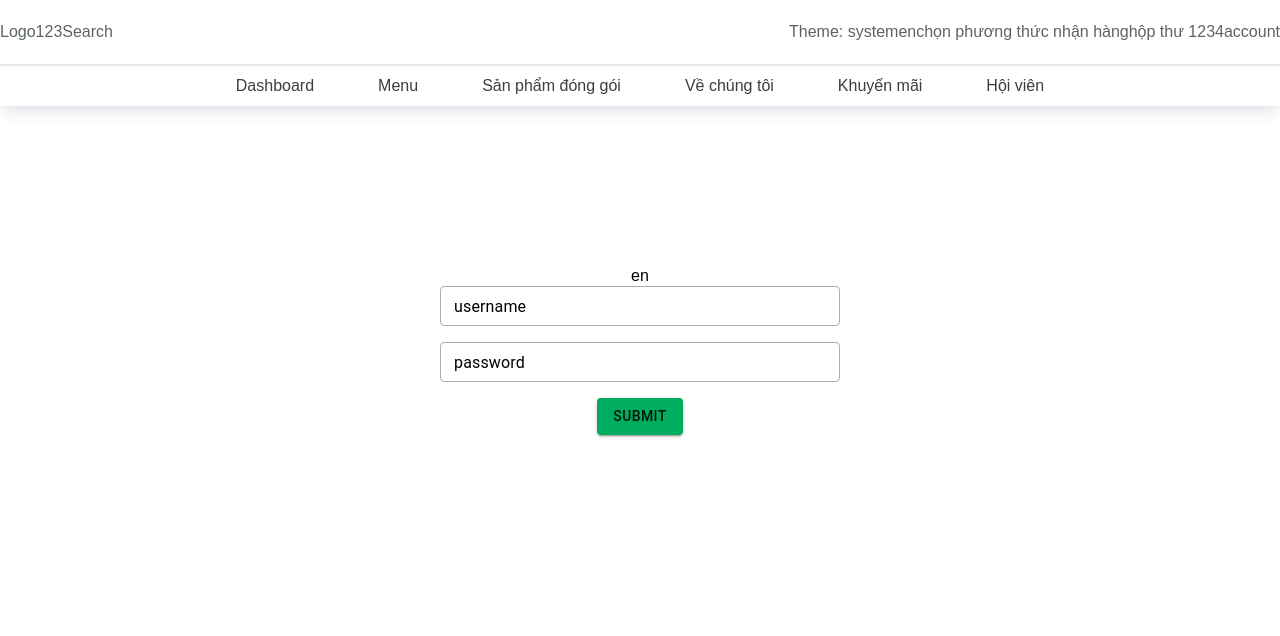
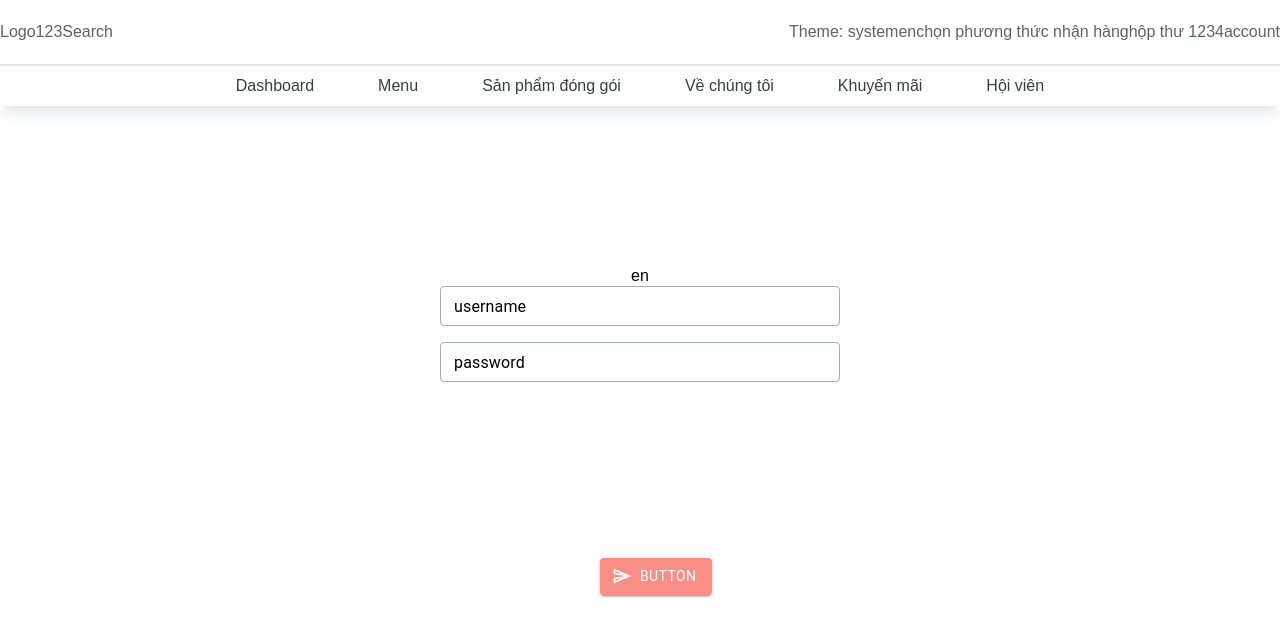
Before and after one commit to congtran8991/coffee_shop_fe, a Next.js app in the folder coffee_fee/: page /example in a window 1280 px wide. Shown: the top 636 px of the page. Built offline with nearby package versions, Linux system fonts and the light colour scheme.

Commit message:
add code

```diff
--- a/coffee_fee/app/example/page.tsx
+++ b/coffee_fee/app/example/page.tsx
@@ -14,6 +14,12 @@ import { useResolverForm } from '@/hooks/lib/useResolverForm';
 import { Controller } from 'react-hook-form';
 import Grid from '@mui/material/Grid2';
 import { Button } from '@mui/material';
+import KButtons from '@/lib/Button';
+import { useRef } from 'react';
+import KColors from '@/constants/colors';
+import KImage from '@/lib/Image';
+
+import SendOutlinedIcon from '@mui/icons-material/SendOutlined';
 
 export default function Home() {
   const count = useAppSelector((state) => state.abc.count);
@@ -29,6 +35,8 @@ export default function Home() {
       },
     },
   });
+
+  const refe = useRef<any>('');
 
   return (
     <div
@@ -57,12 +65,7 @@ export default function Home() {
 
       <div>{localStorage.getItem('i18nextLng')}</div>
 
-      <KForm
-        onSubmit={(e) => {
-          e.preventDefault();
-          console.log('submit');
-        }}
-      >
+      <KForm onSubmit={methods.handleSubmit(() => {})}>
         <Grid maxWidth={'400px'} container spacing={2}>
           <Grid size={{ xs: 12 }}>
             <Controller
@@ -85,9 +88,16 @@ export default function Home() {
           </Grid>
 
           <Grid size={{ xs: 12 }} textAlign={'center'}>
-            <Button variant="contained" type="submit">
-              Submit
-            </Button>
+            <KButtons.ICon
+              margin="10rem"
+              startIcon={<SendOutlinedIcon />}
+              variant="contained"
+              size="medium"
+              bgC={KColors.danger.mild}
+              color={KColors.white}
+              isLoading={false}
+              type="submit"
+            />
           </Grid>
         </Grid>
       </KForm>
--- a/coffee_fee/app/globals.css
+++ b/coffee_fee/app/globals.css
@@ -5,6 +5,8 @@
 :root {
   /* --background: #ffffff;
   --foreground: #171717; */
+  --white-base: #ffffff;
+  --black-base: #000000;
   --default-text-color: #000000;
 
   --primary-1: #00ad5e;
@@ -50,6 +52,8 @@
 .dark {
   /* --background: #0a0a0a;
     --foreground: #ededed; */
+  --white-base: #ffffff;
+  --black-base: #000000;
   --default-text-color: #ffffff;
 
   --primary-1: #00ad5e;
--- a/coffee_fee/constants/colors.ts
+++ b/coffee_fee/constants/colors.ts
@@ -1,4 +1,6 @@
 import { RootColors } from '@/types/common';
+
+// export type
 
 const brand: Record<
   | 'primary'
@@ -55,8 +57,22 @@ const brand: Record<
   },
 };
 
+// type ExtractRootColors<T> = T extends `var(${infer U})` ? U : never;
+
+// export type typeKColors = `var(${ExtractRootColors<
+//   | (typeof brand)['defaultTextColor']
+//   | (typeof brand)[Exclude<
+//       keyof typeof brand,
+//       'defaultTextColor'
+//     >][keyof Record<'mild' | 'moderate' | 'severe', `var(${RootColors})`>]
+// >})`;
+
+export type TypeKColors = `var(${RootColors})`;
+
 const KColors = {
   ...brand,
+  white: 'var(--white-base)' as any,
+  black: 'var(--black-base)' as any,
 };
 
 export default KColors;
--- /dev/null
+++ b/coffee_fee/constants/spacing.ts
@@ -0,0 +1,38 @@
+export type SizeSpacing =
+  | '0rem'
+  | '0.25rem'
+  | '0.5rem'
+  | '0.75rem'
+  | '1rem'
+  | '1.25rem'
+  | '1.5rem'
+  | '1.75rem'
+  | '2rem'
+  | '2.5rem'
+  | '3rem'
+  | '3.5rem'
+  | '4rem'
+  | '5rem'
+  | '6rem'
+  | '8rem'
+  | '10rem'
+  | '12rem'
+  | '14rem'
+  | '16rem';
+
+export interface KSpacing {
+  margin?: SizeSpacing;
+  marginX?: SizeSpacing;
+  marginY?: SizeSpacing;
+  marginL?: SizeSpacing;
+  marginR?: SizeSpacing;
+  marginT?: SizeSpacing;
+  marginB?: SizeSpacing;
+  padding?: SizeSpacing;
+  paddingX?: SizeSpacing;
+  paddingY?: SizeSpacing;
+  paddingL?: SizeSpacing;
+  paddingR?: SizeSpacing;
+  paddingT?: SizeSpacing;
+  paddingB?: SizeSpacing;
+}
--- /dev/null
+++ b/coffee_fee/lib/Button/Base.tsx
@@ -0,0 +1,51 @@
+import React, { memo, useMemo } from 'react';
+import Button from '@mui/material/Button';
+import { KButtonProps } from './helpers';
+import { useSpacingHelper } from '../common';
+import { pick } from 'lodash';
+const BasicButtons = React.forwardRef<HTMLButtonElement, KButtonProps>(
+  (props, ref) => {
+    const {
+      title = 'button',
+      size = 'small',
+      variant = 'contained',
+      color,
+      fontWeight = '400',
+      bgC,
+      border,
+      borderColor,
+      sx,
+      onPress,
+      isLoading,
+      ...rest
+    } = props;
+
+    const spacing = useSpacingHelper(rest);
+
+    return (
+      <Button
+        ref={ref}
+        {...rest}
+        variant={variant}
+        size={size}
+        loading={isLoading}
+        sx={{
+          color,
+          backgroundColor: bgC,
+          fontWeight,
+          border,
+          borderColor,
+          ...spacing,
+          ...sx,
+        }}
+        onClick={onPress}
+      >
+        {title}
+      </Button>
+    );
+  },
+);
+
+BasicButtons.displayName = 'BaseButton';
+
+export default memo(BasicButtons);
--- /dev/null
+++ b/coffee_fee/lib/Button/ICon.tsx
@@ -0,0 +1,23 @@
+import React, { memo } from 'react';
+import Base from '../Button/Base';
+import { KButtonProps } from './helpers';
+
+const ButtonICon = React.forwardRef<HTMLButtonElement, KButtonProps>(
+  (props, ref) => {
+    const { startIcon, endIcon, isLoading, onPress } = props;
+    return (
+      <Base
+        ref={ref}
+        {...props}
+        startIcon={startIcon}
+        endIcon={endIcon}
+        isLoading={isLoading}
+        onClick={onPress}
+      />
+    );
+  },
+);
+
+ButtonICon.displayName = 'ButtonIcon';
+
+export default memo(ButtonICon);
--- /dev/null
+++ b/coffee_fee/lib/Button/helpers.ts
@@ -0,0 +1,23 @@
+import { TypeKColors } from '@/constants/colors';
+import { KSpacing } from '@/constants/spacing';
+import { ButtonProps } from '@mui/material';
+
+export interface KButtonProps extends KSpacing, Omit<ButtonProps, 'color'> {
+  fontWeight?:
+    | '100'
+    | '200'
+    | '300'
+    | '400'
+    | '500'
+    | '600'
+    | '700'
+    | '800'
+    | '900'
+    | 'bold';
+  bgC?: TypeKColors;
+  border?: number;
+  borderColor?: TypeKColors;
+  color?: TypeKColors;
+  isLoading?: boolean;
+  onPress?: () => void;
+}
--- a/coffee_fee/lib/Button/index.tsx
+++ b/coffee_fee/lib/Button/index.tsx
@@ -1 +1,9 @@
-export default {};
+import Base from './Base';
+import ButtonICon from './ICon';
+
+class KButtons {
+  static Base = Base;
+  static ICon = ButtonICon;
+}
+
+export default KButtons;
--- /dev/null
+++ b/coffee_fee/lib/common.ts
@@ -0,0 +1,38 @@
+import { KSpacing } from '@/constants/spacing';
+
+export const useSpacingHelper = (props: KSpacing) => {
+  const {
+    margin,
+    marginL,
+    marginR,
+    marginT,
+    marginB,
+    marginX,
+    marginY,
+    padding,
+    paddingL,
+    paddingR,
+    paddingT,
+    paddingB,
+    paddingX,
+    paddingY,
+  } = props;
+  const res = {
+    margin,
+    marginLeft: marginL,
+    marginRight: marginR,
+    marginTop: marginT,
+    marginBottom: marginB,
+    marginX: marginX,
+    marginY: marginY,
+    padding: padding,
+    paddingLeft: paddingL,
+    paddingRight: paddingR,
+    paddingTop: paddingT,
+    paddingBottom: paddingB,
+    paddingX: paddingX,
+    paddingY: paddingY,
+  };
+
+  return res;
+};
--- a/coffee_fee/package.json
+++ b/coffee_fee/package.json
@@ -13,13 +13,14 @@
     "@emotion/react": "^11.14.0",
     "@emotion/styled": "^11.14.0",
     "@hookform/resolvers": "^4.1.1",
-    "@mui/icons-material": "^6.3.1",
-    "@mui/material": "^6.3.1",
+    "@mui/icons-material": "^6.4.6",
+    "@mui/material": "^6.4.6",
     "@reduxjs/toolkit": "^2.5.0",
     "axios": "^1.7.9",
     "i18next": "^24.2.2",
     "i18next-browser-languagedetector": "^8.0.2",
     "i18next-http-backend": "^3.0.2",
+    "lodash": "^4.17.21",
     "next": "15.1.2",
     "next-i18next": "^15.4.1",
     "next-themes": "^0.4.4",
@@ -36,6 +37,7 @@
   },
   "devDependencies": {
     "@eslint/eslintrc": "^3",
+    "@types/lodash": "^4.17.16",
     "@types/node": "^20",
     "@types/react": "^19",
     "@types/react-dom": "^19",
--- a/coffee_fee/provider/Theme.tsx
+++ b/coffee_fee/provider/Theme.tsx
@@ -62,6 +62,8 @@ declare module '@mui/material/styles' {
     ['grey-mild']?: PaletteOptions['grey'];
     ['grey-moderate']?: PaletteOptions['grey'];
     ['grey-severe']?: PaletteOptions['grey'];
+
+    ['sd']?: PaletteOptions['grey-mild'];
   }
 }
 
--- a/coffee_fee/types/common.ts
+++ b/coffee_fee/types/common.ts
@@ -17,6 +17,8 @@ export type ValidPaletteKeys = Exclude<PaletteKeys, undefined>;
 // test
 
 export type RootColors =
+  | '--white-base'
+  | '--black-base'
   | '--default-text-color'
   | '--primary-1'
   | '--primary-2'
```
Also changed, not shown: 2 other files (tests, documents, lock files or other folders).
